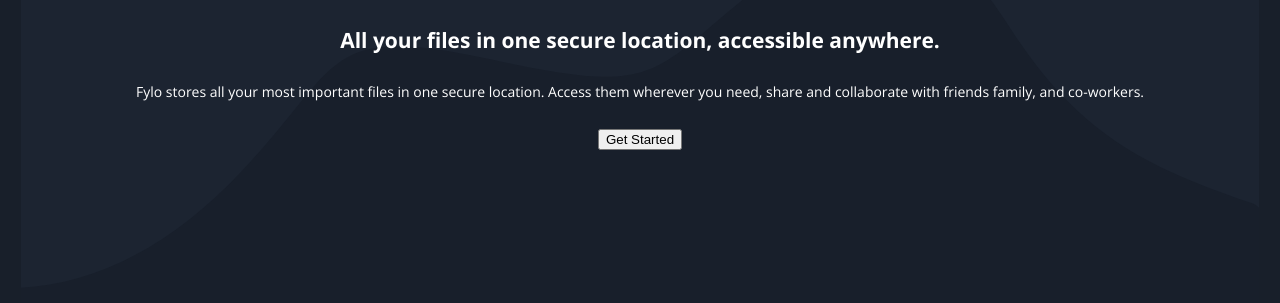
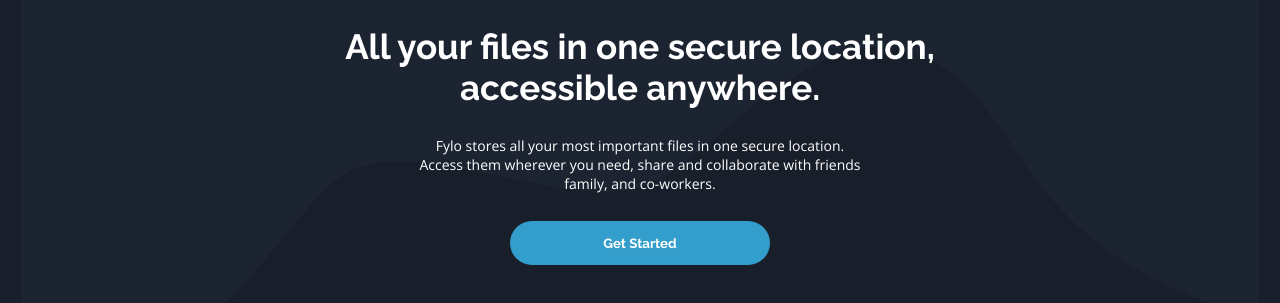
Before and after one commit to UzzielASV/bootcamp-frontend-python-g31-jv, a plain HTML site: page bootcamp-frontend-python-g31-jv/semana-03/dia-01-css-04-landing-page/index.html in a window 1280 px wide. Shown: the part 661-964 px from the top of the page. Drawn offline with nearby package versions, Linux system fonts and the light colour scheme.

Commit message:
landing_page2

```diff
--- a/bootcamp-frontend-python-g31-jv/semana-03/dia-01-css-04-landing-page/style.css
+++ b/bootcamp-frontend-python-g31-jv/semana-03/dia-01-css-04-landing-page/style.css
@@ -79,13 +79,26 @@ img {
 }
 
 .hero__title {
-
+    font-family: "Raleway", sans-serif;
+    width: min(100% - 3rem, 720px);
+    font-size: 2.5rem;
+    text-align: center;
 }
 
 .hero__text {
-
+    width: min(100% - 3rem, 450px);
+    text-align: center;
 }
 
 .hero__button {
+    font-family: "Raleway", sans-serif;
+    border: none;
+    background-color: hsl(198, 60%, 50%);
+    border-radius: 7rem;
+    padding: 1rem;
+    color: inherit;
+    min-width: 260px;
+    font-weight: 700;
+}
 
-}
+/* TODO: Publicarlo hasta Stay Productive en Netlify y compartirlo por Discord en Presentaciones de la semana 3 */
```
